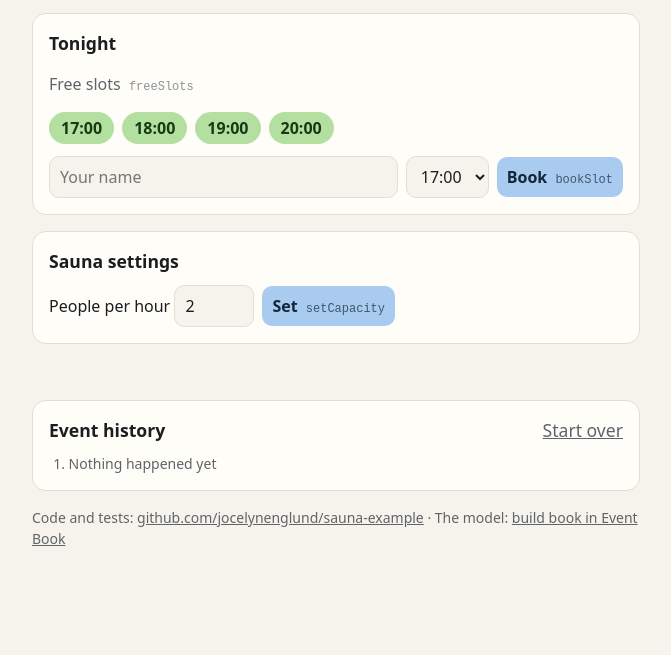
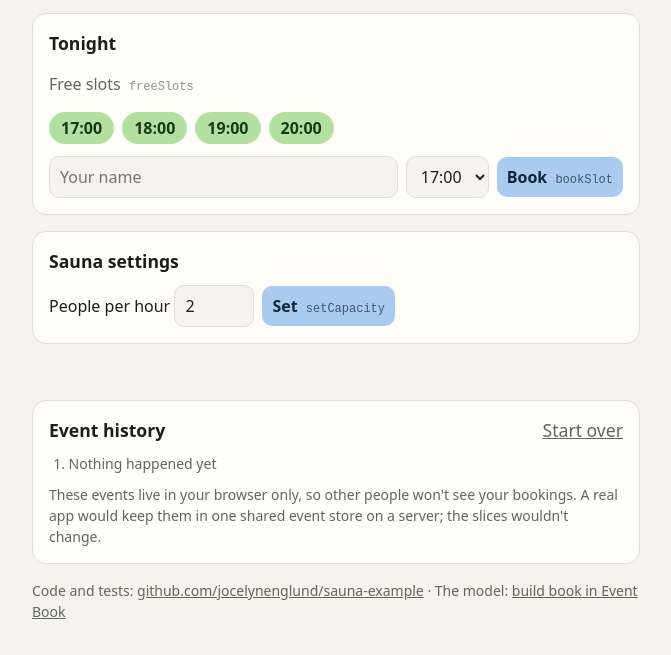
Before and after one commit to jocelynenglund/sauna-example, a website with bundled scripts: page index.html in a window 1280 px wide. Shown: the part 149-804 px from the top of the page, without its empty margins (304-975 px from the left). Built offline with nearby package versions, Linux system fonts and the light colour scheme.

Commit message:
Say that the bastu's events live in the browser, not a shared store (#2)
Claude-Session: https://claude.ai/code/session_013PDzHVb3Froswdf55AqFXu

Co-authored-by: Claude Opus 5.5 <noreply@anthropic.com>

```diff
--- a/app.css
+++ b/app.css
@@ -24,3 +24,4 @@ button.link{background:none;color:var(--muted);font-weight:400;text-decoration:u
 #result.rejected{color:var(--red)}
 footer{font-size:14px}
 a{color:inherit}
+.note{color:var(--muted);font-size:14px;margin:10px 0 0}
--- a/index.html
+++ b/index.html
@@ -39,6 +39,7 @@
   <section>
     <h2>Event history <button id="reset" class="link">Start over</button></h2>
     <ol id="history"></ol>
+    <p class="note">These events live in your browser only, so other people won't see your bookings. A real app would keep them in one shared event store on a server; the slices wouldn't change.</p>
   </section>
 
   <footer>Code and tests: <a href="https://github.com/jocelynenglund/sauna-example">github.com/jocelynenglund/sauna-example</a> · The model: <a href="https://eventbook.itsybit.se/?m=27JSC1umsc">build book in Event Book</a></footer>
```
Also changed, not shown: README.md.
